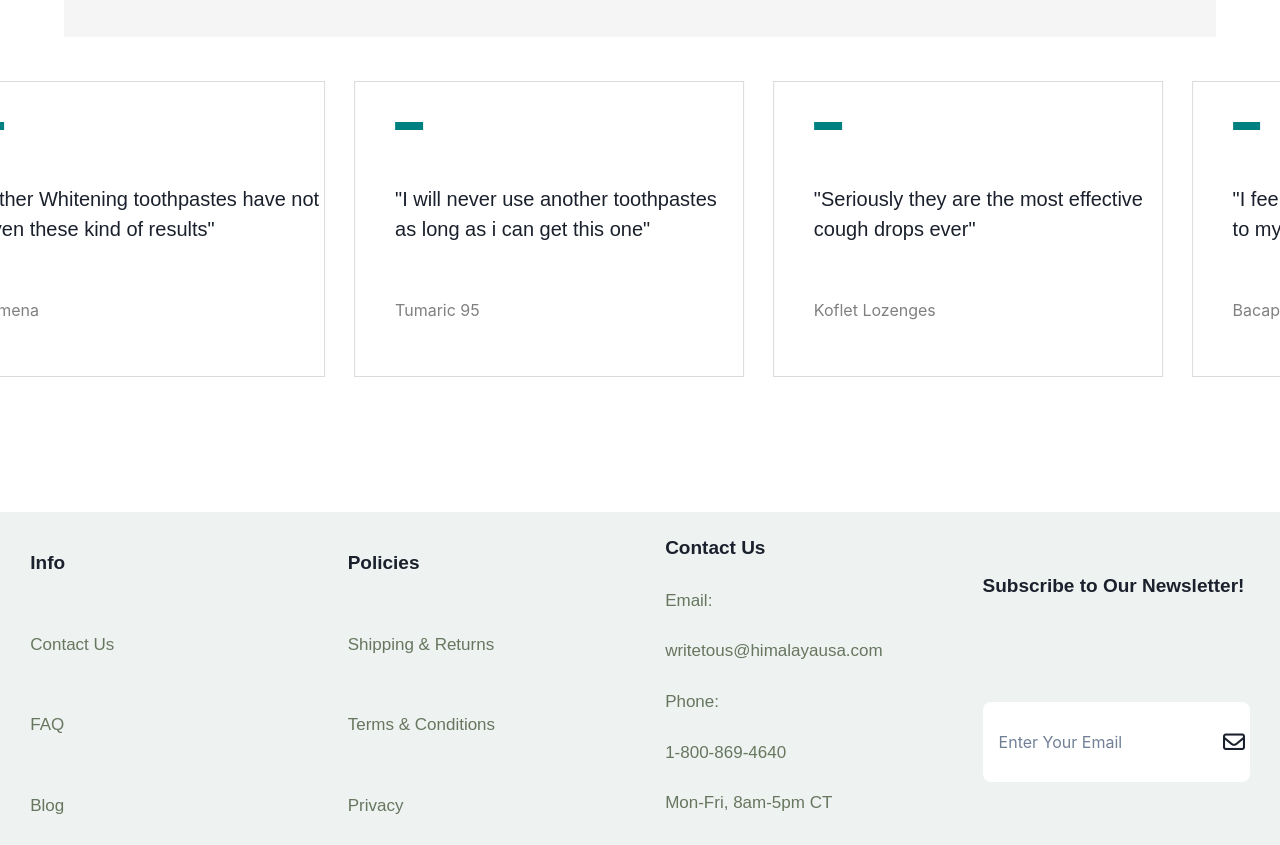
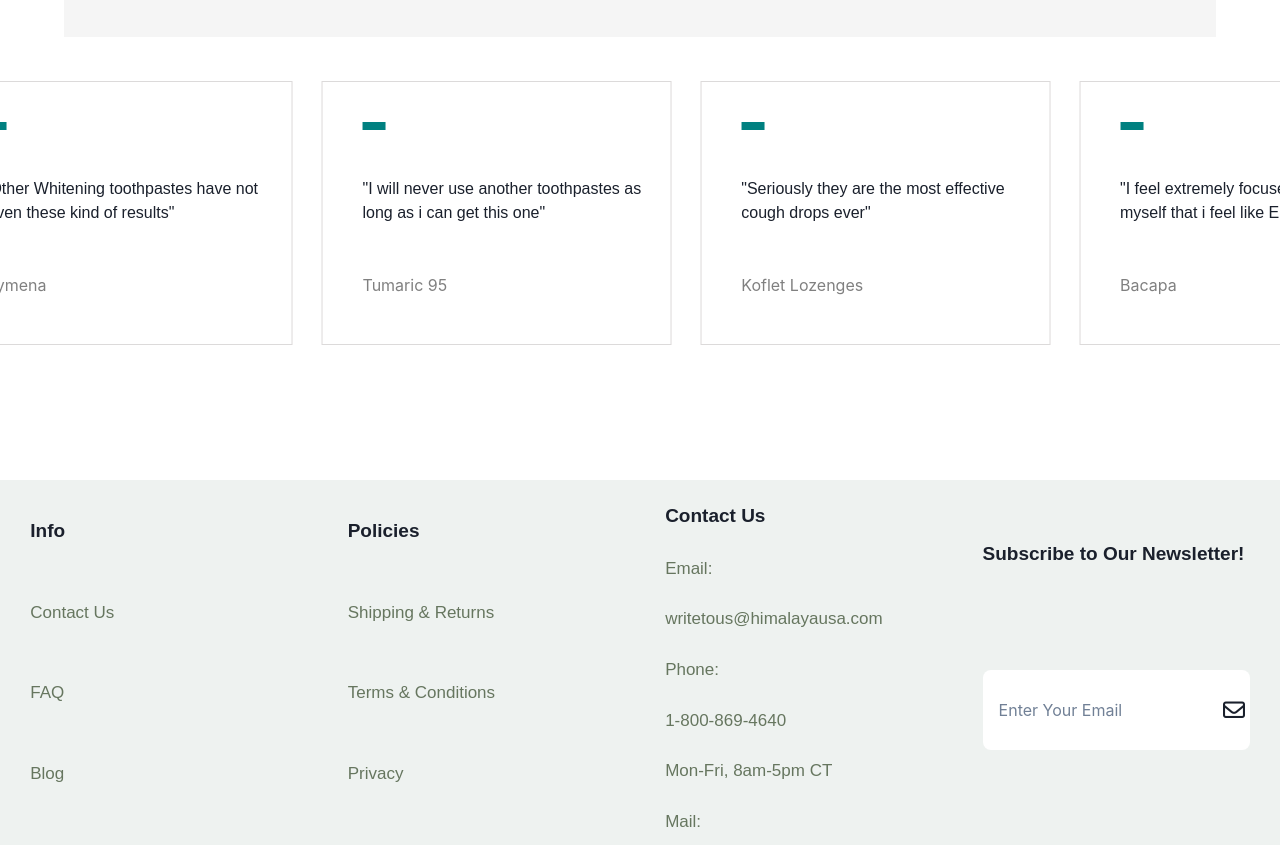
Before and after one commit to Swarnava-paul/himalayausa-project, a React (Vite) app: page / in a window 1280 px wide. Shown: the part 2240-3085 px from the top of the page. Built offline with nearby package versions, Linux system fonts and the light colour scheme.

Commit message:
changes in revies are made

```diff
--- a/src/components/hamburger.jsx
+++ b/src/components/hamburger.jsx
@@ -11,7 +11,7 @@ export const Hamburger=()=>{
     const{displayHamburger,setDisplayHamburger}=useContext(hamburgerCOntext)
 
     return(
-        <Box display={displayHamburger} w='100%' bg='rgb(26, 33, 48,0.5)'  pos='absolute' h='100vh' position='fixed' top='0vh'>
+        <Box display={[displayHamburger,displayHamburger,displayHamburger,'none']} w='100%' bg='rgb(26, 33, 48,0.5)'  pos='absolute' h='100vh' position='fixed' top='0vh'>
            <Grid w='70%' bg='white' h='100%'>
 
                <Flex p={2} bg='white' align='center' gap={3} onClick={()=>{
--- a/src/components/reviews.jsx
+++ b/src/components/reviews.jsx
@@ -17,7 +17,7 @@ export const Reviews=()=>{
    }
 
    intervalValue.current = setInterval(()=>{
-   setPosition(position=>position+420)
+   setPosition(position=>position+380)
    setScrollCount(scrollCount=>scrollCount+1)
    },3000)
 
@@ -55,11 +55,11 @@ export const Reviews=()=>{
       {
 
       reviewsArray.map((item, index) => (
-        <Grid key={index} flex="0 0 auto" w={390} className="childofReview" h="37vh" m='0.9rem'>
+        <Grid key={index} flex="0 0 auto" w={350} className="childofReview" h="33vh" m='0.9rem'>
 
-          <Grid mt={10} ml={10}>
+          <Grid mt={10} ml={10} pr={5}>
          <Flex w='8%' h='1vh' backgroundColor='teal'></Flex>
-         <Text fontSize={20} fontFamily='sans-serif'>{item.review}</Text>
+         <Text fontSize={16} fontFamily='sans-serif'>{item.review}</Text>
          <Text color='grey'>{item.reviewerName}</Text>
          </Grid>
 
```
